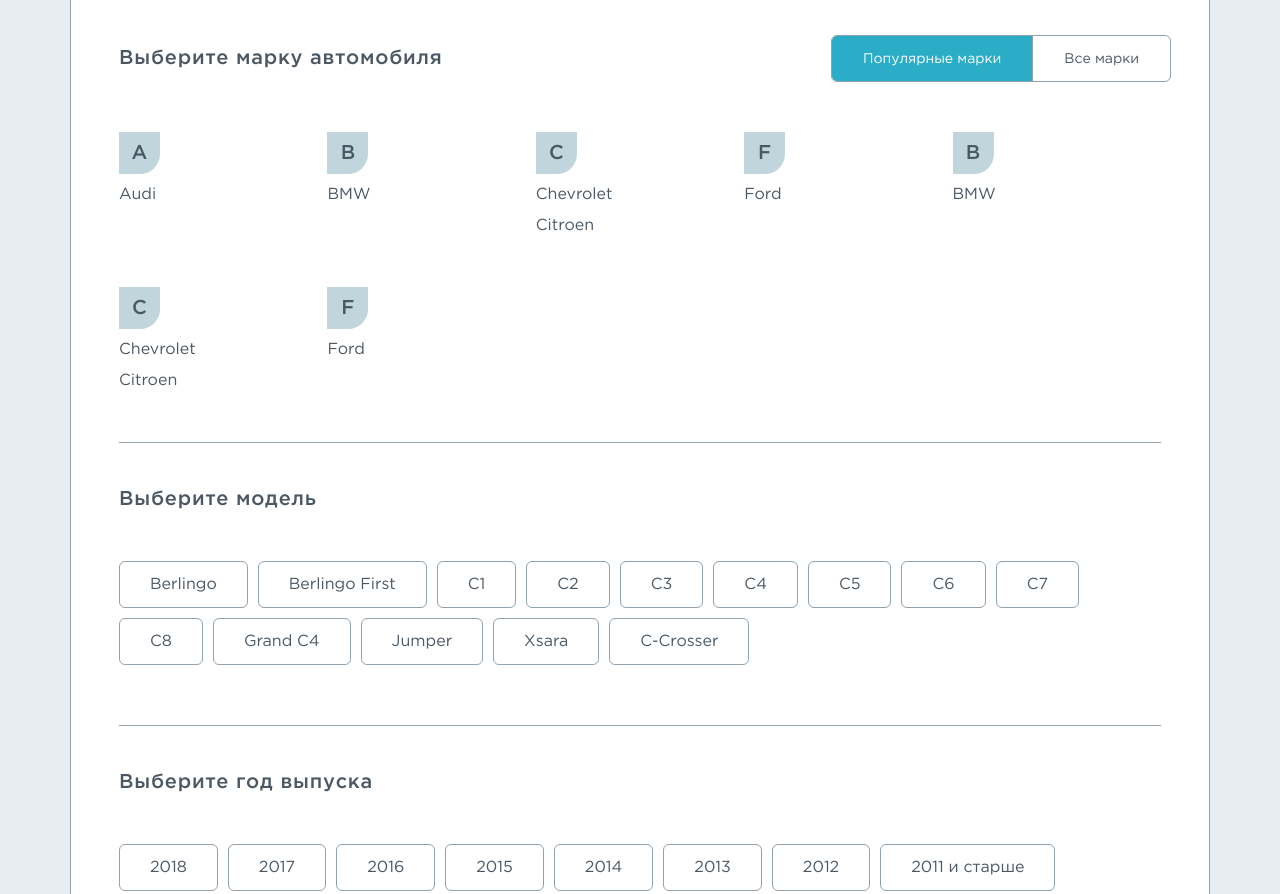
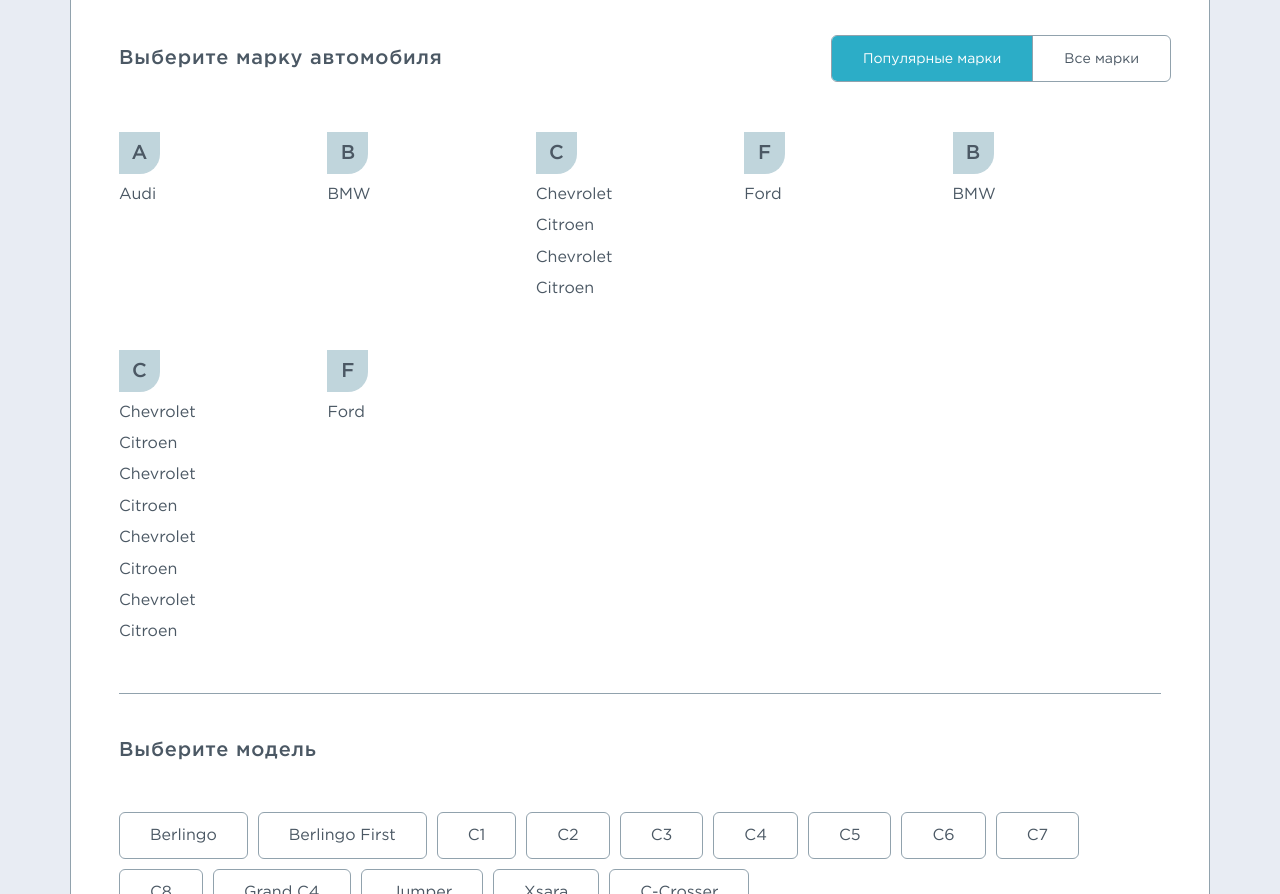
Before and after one commit to shiberz/polis-market, a plain HTML site: page 2.html in a window 1280 px wide. Shown: the part 600-1494 px from the top of the page. Drawn offline with Linux system fonts and the light colour scheme.

Commit message:
fix makers list for ie 11

```diff
--- a/2.html
+++ b/2.html
@@ -141,6 +141,8 @@
 								<li class="makers__item makers__item--interactive">
 									<a class="makers__label" href="#">Citroen</a>
 								</li>
+								<li class="makers__item makers__item--interactive"><a href="#">Chevrolet</a></li>
+								<li class="makers__item makers__item--interactive">Citroen</li>
 							</ul>
 							<ul class="makers">
 								<li class="makers__litter">F</li>
@@ -152,6 +154,12 @@
 							</ul>
 							<ul class="makers">
 								<li class="makers__litter">C</li>
+								<li class="makers__item makers__item--interactive"><a href="#">Chevrolet</a></li>
+								<li class="makers__item makers__item--interactive">Citroen</li>
+								<li class="makers__item makers__item--interactive"><a href="#">Chevrolet</a></li>
+								<li class="makers__item makers__item--interactive">Citroen</li>
+								<li class="makers__item makers__item--interactive"><a href="#">Chevrolet</a></li>
+								<li class="makers__item makers__item--interactive">Citroen</li>
 								<li class="makers__item makers__item--interactive"><a href="#">Chevrolet</a></li>
 								<li class="makers__item makers__item--interactive">Citroen</li>
 							</ul>
--- a/css/2.css
+++ b/css/2.css
@@ -111,6 +111,8 @@
 
 .crumb__progress {
 	position: absolute;
+	left: 0;
+	top: 0;
 	height: 100%;
 	background: #519c93;
 }
@@ -191,14 +193,14 @@
 }
 
 .makers-list {
-	display: grid;
-  	grid-template-columns: repeat(5, 20%);
-  	grid-auto-flow: row;
+	display: flex;
+  	flex-flow: row wrap;
   	padding-bottom: 0;
 }
 
 .makers {
 	list-style: none;
+	flex: 0 0 20%;
 	margin: 0;
 	padding: 0;
 	margin-bottom: 50px;
```
